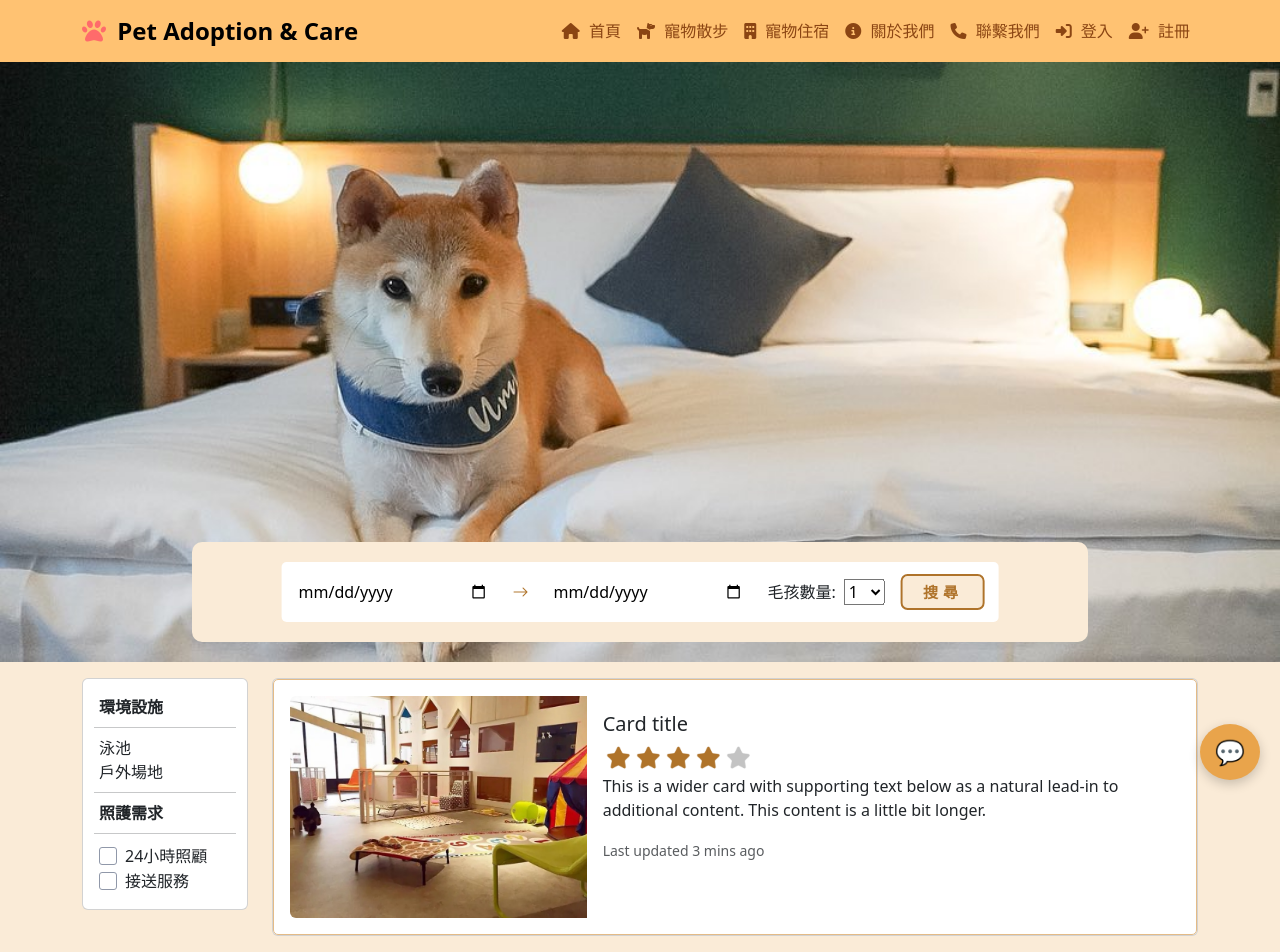
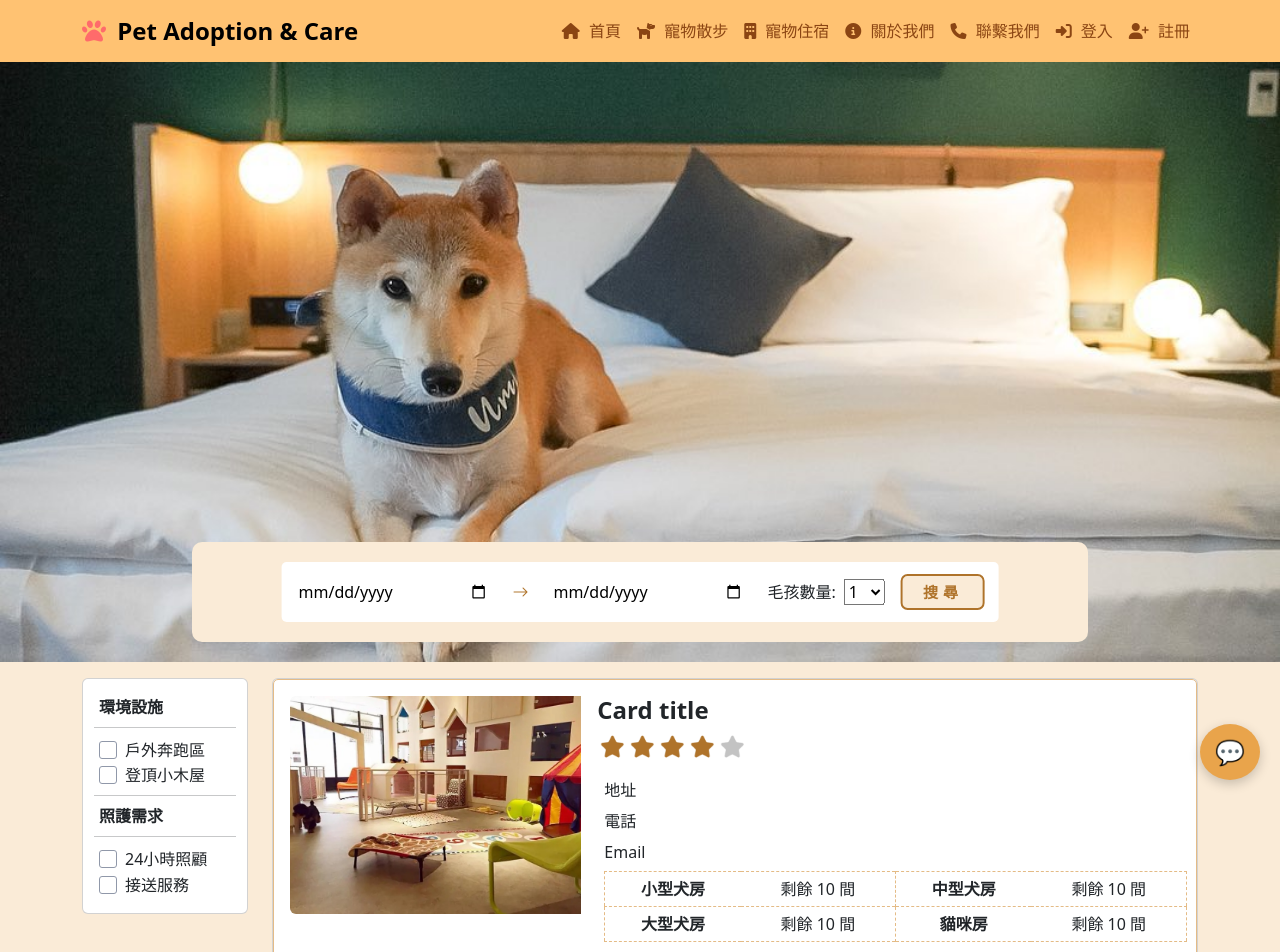
Before and after one commit to sa585951/PetService-project, a Vue app: page /hotel in a window 1280 px wide. Shown: the top 952 px of the page. Built offline with nearby package versions, Linux system fonts and the light colour scheme; the HTML template or start-up script is replaced by a standard one.

Commit message:
增加旅館Card 顯示房型庫存 View左欄改選項checkbox

```diff
--- a/src/components/HotelCard.vue
+++ b/src/components/HotelCard.vue
@@ -1,12 +1,12 @@
 <template>
-<div class="card mb-3" style="max-width: 100%;">
-    <div class="row g-0 hotel_card p-3">
-        <div class="col-md-4">
+<div class="card mb-3" style="max-width: 100%;" id="hotelId">
+    <div class="row g-0 hotel_card">
+        <div class="col-md-4 p-3 pe-0">
             <img src="../assets/Hotel/hotel_1.jpg" class="img-fluid rounded-start" alt="...">
         </div>
         <div class="col-md-8">
             <div class="card-body">
-                <h5 class="card-title">Card title</h5>
+                <h4 class="card-title fw-bold">Card title</h4>
                 <div class="p-0">
                     <img class="star" src="../assets/Hotel/star_light.png">
                     <img class="star" src="../assets/Hotel/star_light.png">
@@ -14,8 +14,29 @@
                     <img class="star" src="../assets/Hotel/star_light.png">
                     <img class="star" src="../assets/Hotel/star_gray.png">
                 </div>
-                <p class="card-text">This is a wider card with supporting text below as a natural lead-in to additional content. This content is a little bit longer.</p>
-                <p class="card-text"><small class="text-body-secondary">Last updated 3 mins ago</small></p>
+                <div class="pt-2">
+                    <p class="card-text">地址</p>
+                    <p class="card-text">電話</p>
+                    <p class="card-text">Email</p>
+                    <div class="">
+                        <table class="room-table card-text">
+                            <tbody>
+                                <tr>
+                                    <td class="fw-bold">小型犬房</td>
+                                    <td class="qty">剩餘 10 間</td>
+                                    <td class="fw-bold">中型犬房</td>
+                                    <td>剩餘 10 間</td>
+                                </tr>
+                                <tr>
+                                    <td class="fw-bold">大型犬房</td>
+                                    <td class="qty">剩餘 10 間</td>
+                                    <td class="fw-bold">貓咪房</td>
+                                    <td>剩餘 10 間</td>
+                                </tr>
+                            </tbody>
+                        </table>
+                    </div>
+                </div>
             </div>
         </div>
     </div>
@@ -43,4 +64,24 @@
         /* background-color: rgb(214, 230, 188); */
         background-color: #fcfcfc;
     }
+    .room-table {
+        border: 1px dashed rgb(228, 187, 134);
+        width: 100%;
+        text-align: center;
+        border-collapse: collapse;
+    }
+    .qty {
+        border-right: 1px dashed rgb(228, 187, 134);
+    }
+    .room-table tr {
+        border-bottom: 1px dashed rgb(228, 187, 134);
+    }
+    .room-table td {
+        padding: 5px;
+        }
+    .card-text {
+        margin: 7px;
+        font-size: 14px;
+        font-size: 1rem;
+    }
 </style>
--- a/src/views/HotelView.vue
+++ b/src/views/HotelView.vue
@@ -41,8 +41,8 @@
             <div class="card card_left">
                 <div class="card-body">
                     <p class="card-text fw-bold">環境設施</p> <hr/>
-                    <p class="card-text">泳池</p>
-                    <p class="card-text">戶外場地</p>
+                    <Checkbox :checkboxId="checkboxId3" :labelText="dynamicText3"></Checkbox>
+                    <Checkbox :checkboxId="checkboxId4" :labelText="dynamicText4" ></Checkbox>
                     <hr/><p class="card-text fw-bold">照護需求</p> <hr/>
                     <Checkbox :checkboxId="checkboxId1" :labelText="dynamicText1"></Checkbox>
                     <Checkbox :checkboxId="checkboxId2" :labelText="dynamicText2" ></Checkbox>
@@ -75,6 +75,10 @@
      const checkboxId2 = 'cbx-2'
      const dynamicText1 = '24小時照顧'
      const dynamicText2 = '接送服務'
+     const checkboxId3 = 'cbx-3'
+     const checkboxId4 = 'cbx-4'
+     const dynamicText3 = '戶外奔跑區'
+     const dynamicText4 = '登頂小木屋'
 
 
 </script>
```
